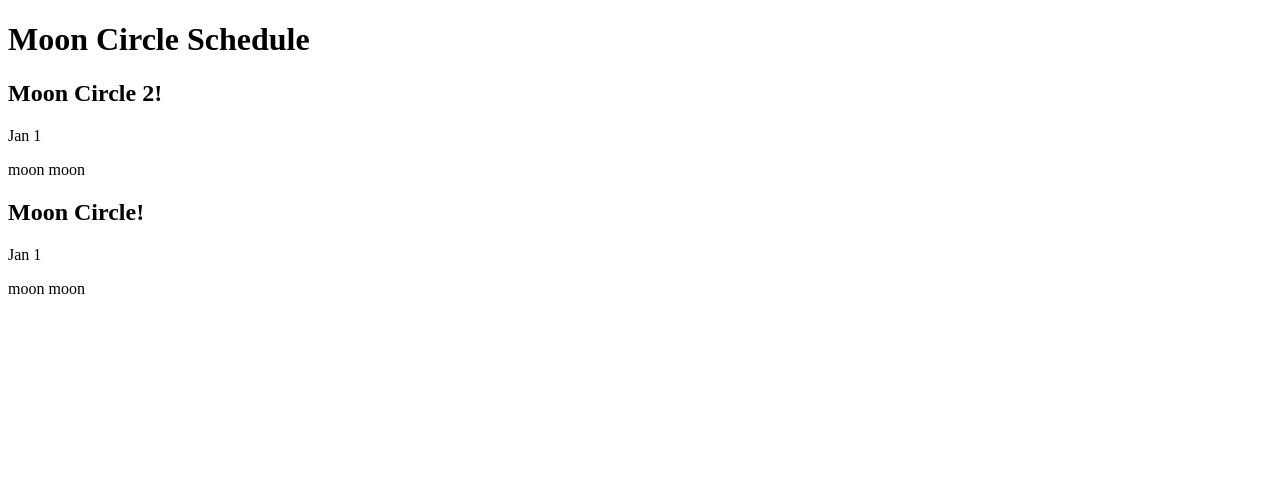
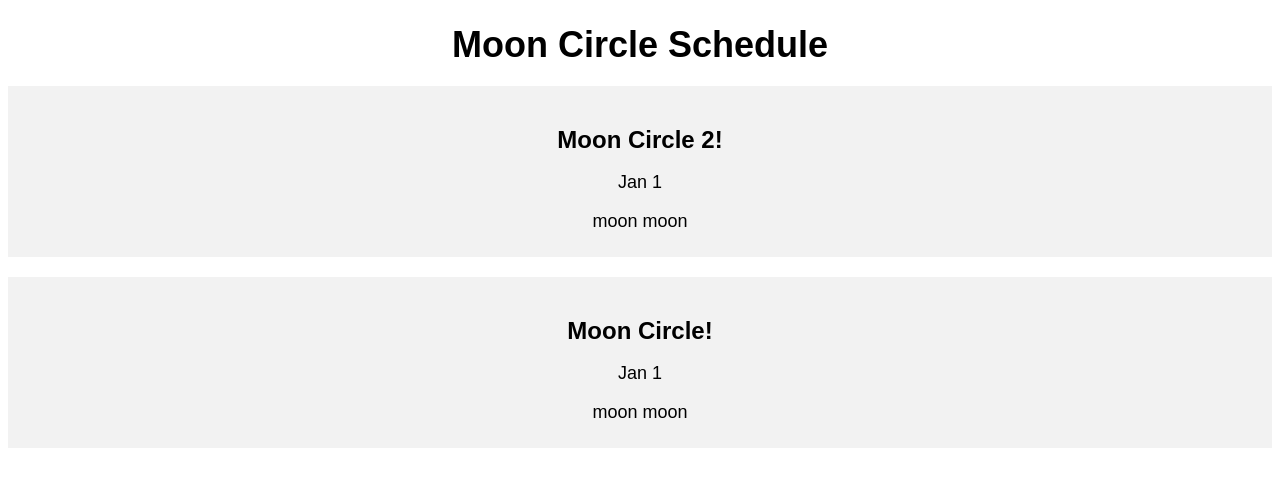
Before and after one commit to MorningPants/moon-circle, a plain HTML site: page index.html in a window 1280 px wide. Drawn offline with Linux system fonts and the light colour scheme.

Commit message:
Add basic styling

```diff
--- a/index.html
+++ b/index.html
@@ -5,6 +5,7 @@
     <meta http-equiv="X-UA-Compatible" content="IE=edge">
     <meta name="viewport" content="width=device-width, initial-scale=1.0">
     <title>Document</title>
+    <link rel="stylesheet" href="styles.css">
     <script defer type="module" src="./index.js"></script>
 </head>
 <body>
--- /dev/null
+++ b/styles.css
@@ -0,0 +1,25 @@
+body {
+    font-family: Arial, sans-serif;
+    text-align: center;
+}
+
+h1 {
+    font-size: 36px;
+    margin-bottom: 20px;
+}
+
+section {
+    background-color: #f2f2f2;
+    padding: 20px;
+    margin-bottom: 20px;
+}
+
+h2 {
+    font-size: 24px;
+    margin-bottom: 10px;
+}
+
+p {
+    font-size: 18px;
+    margin-bottom: 5px;
+}
```
